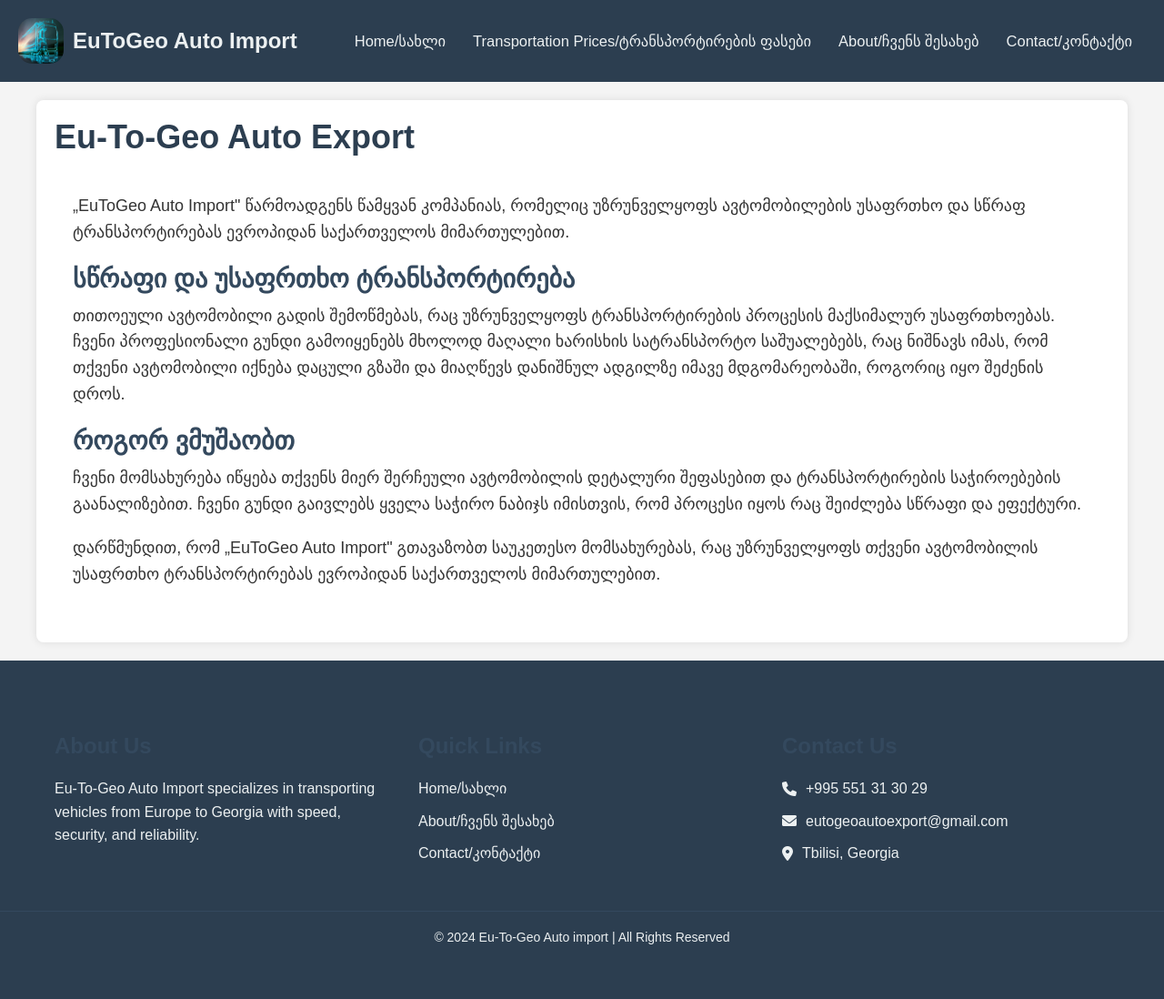
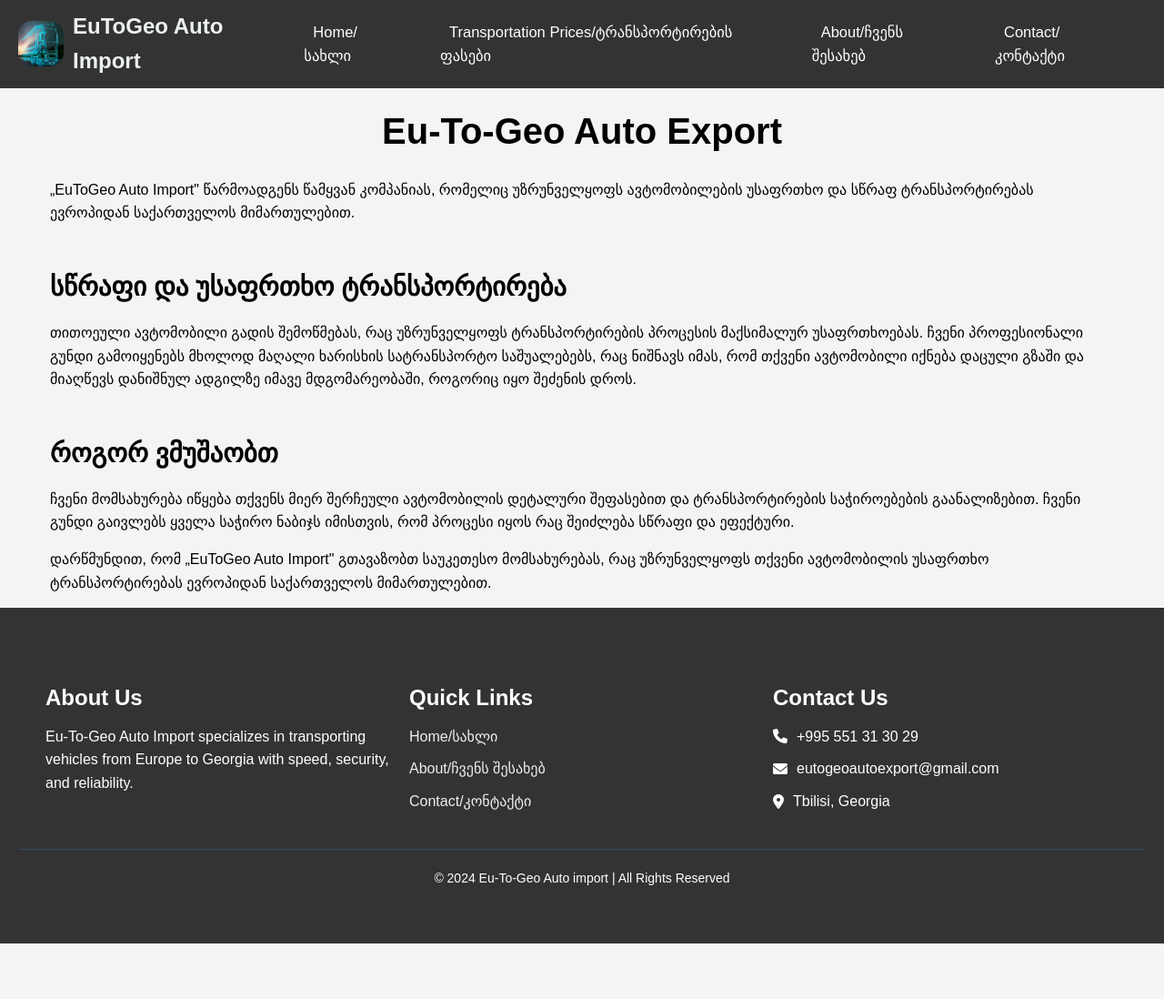
Before and after one commit to datunakiro777/EuToGeo-Auto-Export, a Flask app: page /about in a window 1280 px wide. Shown: the whole page at 91% size. After the commit the page ends 1037 px from the top, so only its background shows below. Run offline with Flask 3, Linux system fonts and the light colour scheme.

Commit message:
added for every device

```diff
--- a/static/css/about.css
+++ b/static/css/about.css
@@ -1,47 +1,82 @@
+/* General Reset */
+* {
+    margin: 0;
+    padding: 0;
+    box-sizing: border-box;
+}
+
 body {
     font-family: Arial, sans-serif;
-    background-color: #f4f4f4;
-    color: #333;
-    margin: 0;
-    padding: 0;
+    line-height: 1.6;
 }
 
 .container {
+    width: 100%;
     max-width: 1200px;
-    margin: 20px auto;
-    padding: 20px;
-    background: #fff;
-    border-radius: 8px;
-    box-shadow: 0 0 10px rgba(0, 0, 0, 0.1);
+    margin: 0 auto;
+    padding: 15px;
 }
 
 h1 {
-    color: #2c3e50;
-    font-size: 36px;
+    font-size: 2.5em;
+    text-align: center;
     margin-bottom: 20px;
 }
 
 h2 {
-    color: #34495e;
-    font-size: 28px;
-    margin-top: 20px;
-    margin-bottom: 10px;
-}
-
-p {
-    font-size: 18px;
-    line-height: 1.6;
-    margin-bottom: 20px;
-}
-
-.highlight {
-    background-color: #e74c3c;
-    color: #fff;
-    padding: 10px;
-    border-radius: 5px;
-    display: inline-block;
+    font-size: 1.8em;
+    margin-top: 30px;
 }
 
 .content {
-    padding: 20px;
+    display: flex;
+    flex-direction: column;
+    gap: 15px;
 }
+
+/* Responsive Adjustments */
+@media (max-width: 1200px) {
+    .container {
+        padding: 20px;
+    }
+
+    h1 {
+        font-size: 2.2em;
+    }
+
+    h2 {
+        font-size: 1.6em;
+    }
+}
+
+@media (max-width: 768px) {
+    h1 {
+        font-size: 1.8em;
+    }
+
+    h2 {
+        font-size: 1.4em;
+    }
+
+    .content {
+        padding: 0 10px;
+    }
+
+    p {
+        font-size: 1em;
+    }
+}
+
+@media (max-width: 480px) {
+    h1 {
+        font-size: 1.5em;
+    }
+
+    h2 {
+        font-size: 1.2em;
+    }
+
+    p {
+        font-size: 0.9em;
+    }
+}
--- a/static/css/style.css
+++ b/static/css/style.css
@@ -254,3 +254,144 @@ body {
 .dropdown:hover .dropdown-content {
     display: block;
 }
+
+
+/* General Reset */
+* {
+    margin: 0;
+    padding: 0;
+    box-sizing: border-box;
+}
+
+body {
+    font-family: Arial, sans-serif;
+    line-height: 1.6;
+}
+
+/* Navbar Styles */
+.navbar {
+    display: flex;
+    justify-content: space-between;
+    align-items: center;
+    background-color: #333;
+    padding: 10px 20px;
+}
+
+.navbar .logo img {
+    max-width: 100px;
+}
+
+.navbar .nav-links {
+    display: flex;
+    list-style-type: none;
+}
+
+.navbar .nav-links li {
+    margin-left: 20px;
+}
+
+.navbar .nav-links a {
+    color: white;
+    text-decoration: none;
+    padding: 5px 10px;
+    transition: background-color 0.3s ease;
+}
+
+.navbar .nav-links a:hover {
+    background-color: #575757;
+}
+
+.dropdown-content {
+    display: none;
+    position: absolute;
+    background-color: #333;
+    z-index: 1;
+}
+
+.dropdown-content a {
+    color: white;
+    text-decoration: none;
+    padding: 10px;
+    display: block;
+}
+
+.dropdown-content a:hover {
+    background-color: #575757;
+}
+
+.dropdown:hover .dropdown-content {
+    display: block;
+}
+
+/* Footer Styles */
+.footer {
+    background-color: #333;
+    color: white;
+    padding: 40px 20px;
+}
+
+.footer-container {
+    display: flex;
+    justify-content: space-between;
+    flex-wrap: wrap;
+}
+
+.footer-section {
+    flex: 1;
+    margin: 10px;
+    min-width: 250px;
+}
+
+.footer-section h2 {
+    margin-bottom: 10px;
+}
+
+.footer-section ul {
+    list-style-type: none;
+}
+
+.footer-section ul li {
+    margin-bottom: 10px;
+}
+
+.footer-bottom {
+    text-align: center;
+    margin-top: 20px;
+}
+
+/* Responsive Media Queries */
+@media (max-width: 768px) {
+    .navbar {
+        flex-direction: column;
+        align-items: flex-start;
+    }
+
+    .navbar .nav-links {
+        flex-direction: column;
+        align-items: flex-start;
+        margin-top: 20px;
+    }
+
+    .navbar .nav-links li {
+        margin-left: 0;
+        margin-bottom: 10px;
+    }
+
+    .footer-container {
+        flex-direction: column;
+    }
+
+    .footer-section {
+        margin-bottom: 20px;
+    }
+}
+
+@media (max-width: 480px) {
+    .navbar .logo img {
+        max-width: 80px;
+    }
+
+    .footer-bottom {
+        font-size: 12px;
+    }
+}
```
Also changed, not shown: static/css/big_cars.css (+11 -0 lines), static/css/transportation_prices.css (+12 -2 lines), templates/small_cars.html (+12 -0 lines), templates/transportation_prices.html (+11 -0 lines).
